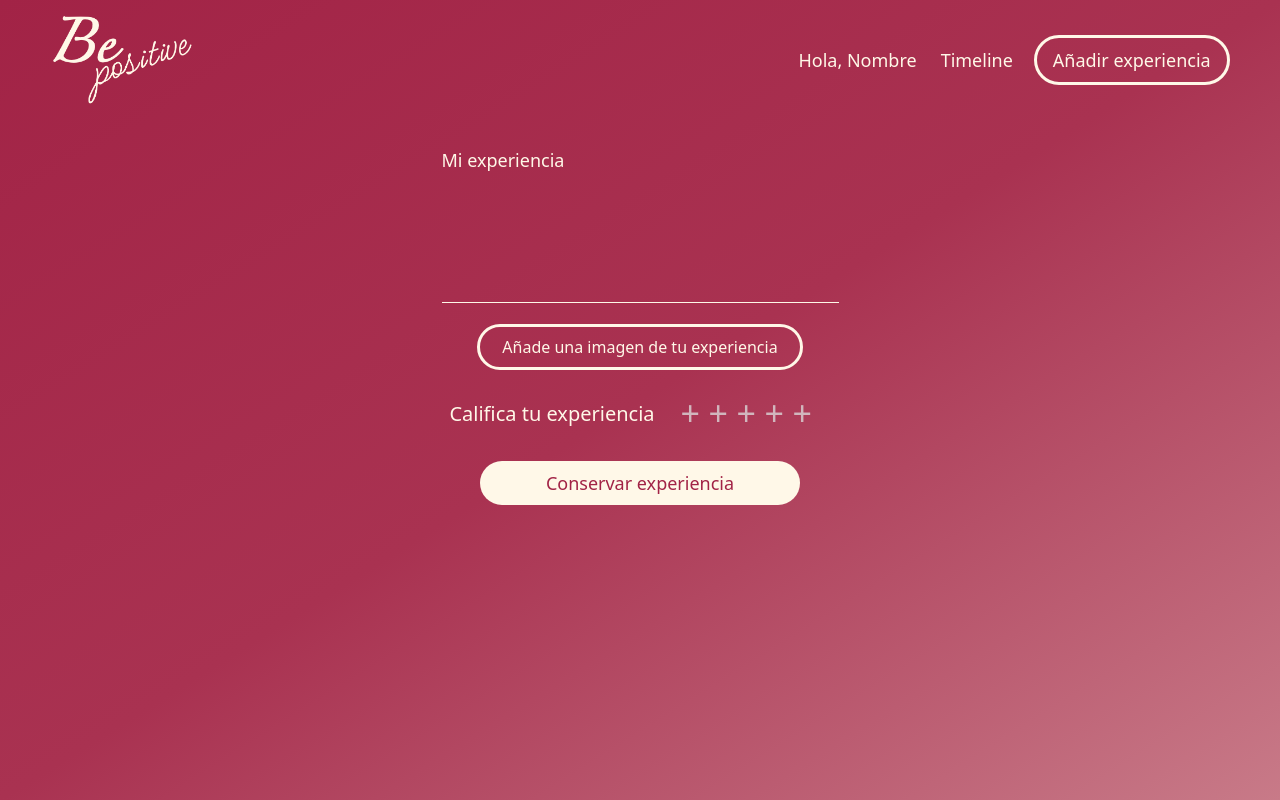
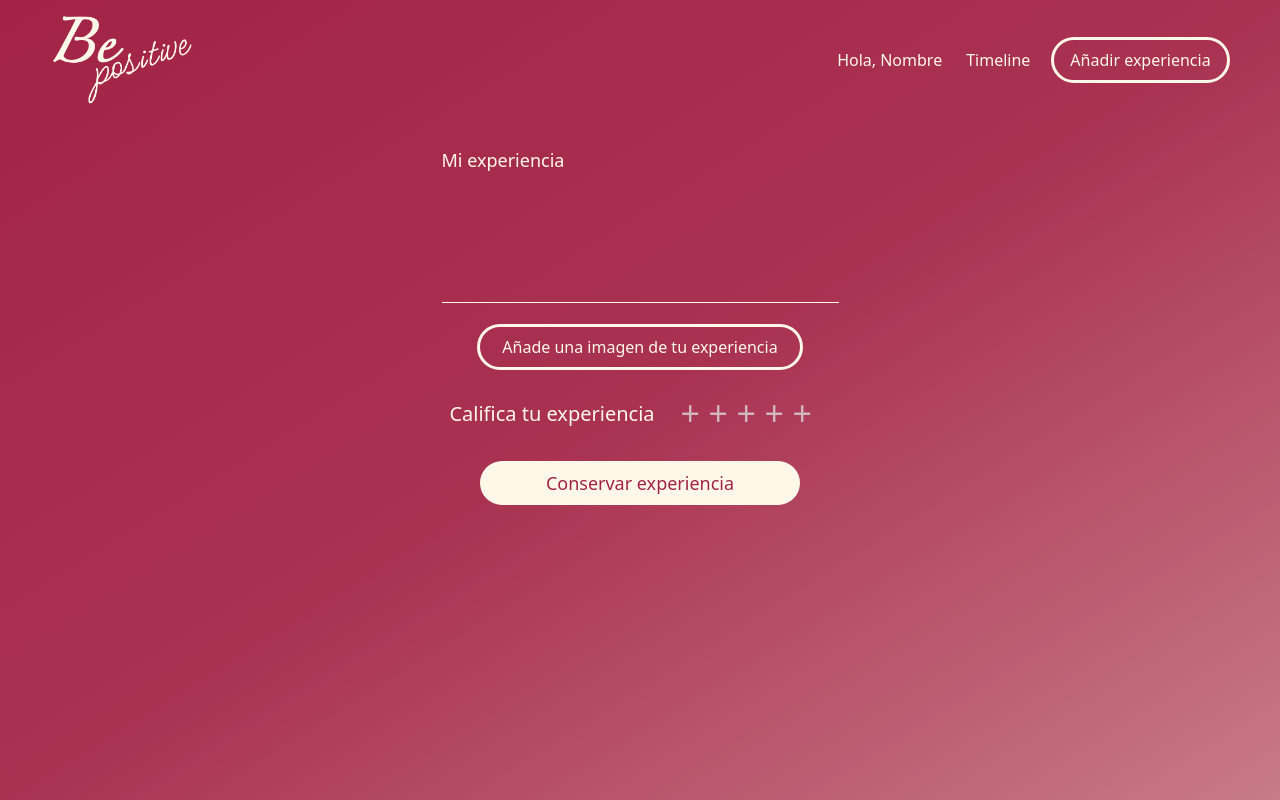
Before and after one commit to maroch0/PFC-BePositive, a Vue app: page /experience in a window 1280 px wide. Built offline with nearby package versions, Linux system fonts and the light colour scheme.

Commit message:
fix responsive design to header menu

```diff
--- a/src/components/Header.vue
+++ b/src/components/Header.vue
@@ -9,21 +9,21 @@
 
             <nav class="flex space-x-6">
                 <router-link
-                    class="text-lg text-cosmicLatte self-center"
+                    class="text-lg md:text-base text-cosmicLatte self-center"
                     :to="{ name: 'user'}"
                 >
                     Hola, Nombre
                 </router-link>
 
                 <router-link
-                    class="text-lg text-cosmicLatte self-center"
+                    class="text-lg md:text-base text-cosmicLatte self-center"
                     :to="{ name: 'timeline'}"
                 >
                     Timeline
                 </router-link>
 
                 <router-link
-                    class="text-lg rounded-full py-2 px-4 self-center"
+                    class="text-lg md:text-base rounded-full py-2 px-4 self-center"
                     :class="{
                         'text-ruby bg-cosmicLatte': path !== '/experience',
                         'text-cosmicLatte outline outline-cosmicLatte': path === '/experience'
```
